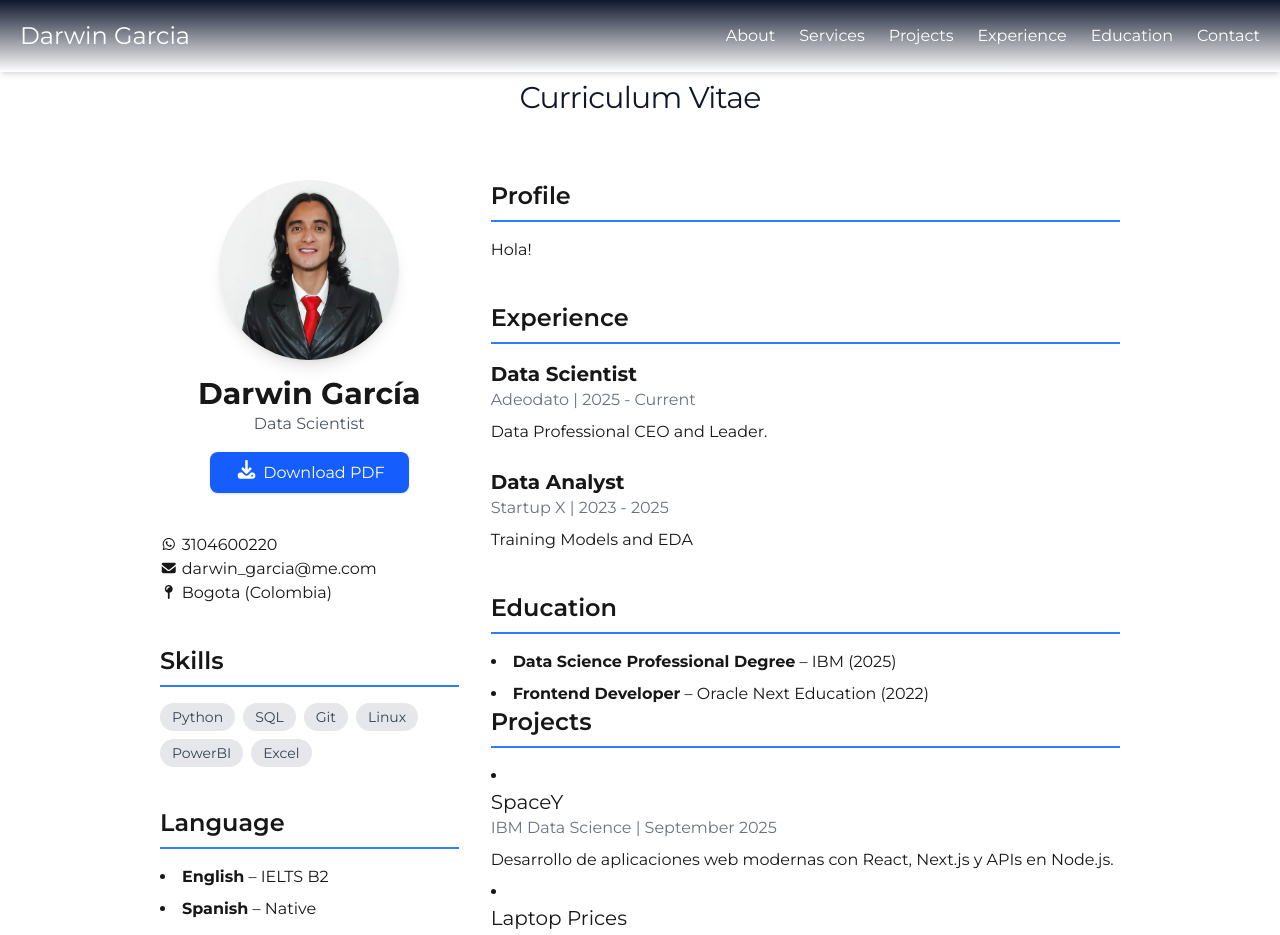
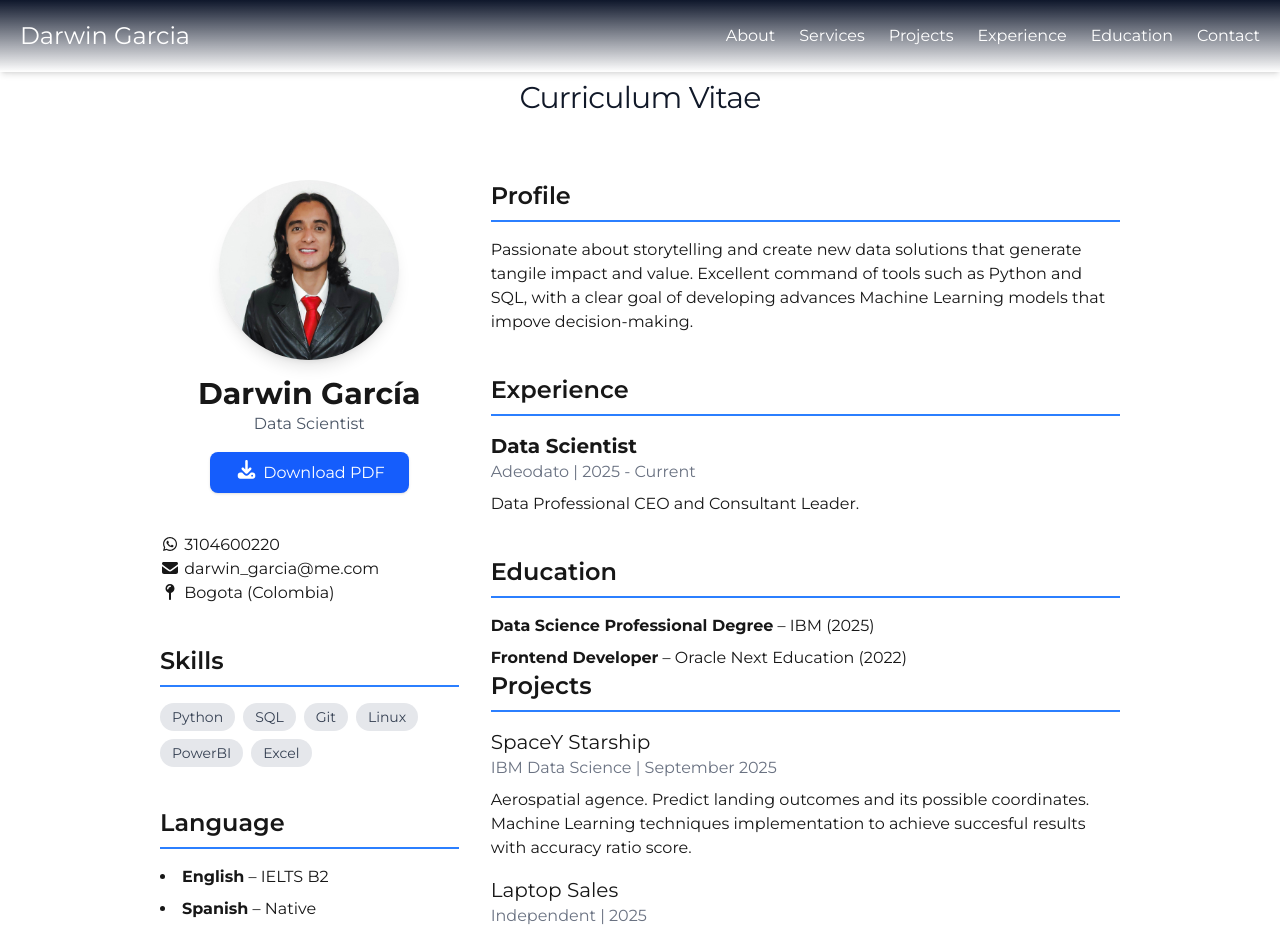
Before and after one commit to darwin-garcia/dangmoz-web-porfolio, a Next.js app: page /cv in a window 1280 px wide. Shown: the top 935 px of the page. Built offline with nearby package versions, Linux system fonts and the light colour scheme.

Commit message:
Add files via upload

```diff
--- a/src/app/about/card.js
+++ b/src/app/about/card.js
@@ -8,6 +8,7 @@ import { faCalendarAlt, faEnvelope, faDownload} from '@fortawesome/free-solid-sv
 import {FaFacebookSquare, FaGithub, FaInstagram, FaTiktok, FaLinkedin, FaTwitter, FaYoutube, FaWhatsapp }from '@/components/Icon';
 
 const ImgUser = "/images/profile/Profile1.jpg"
+const CVRoute = '/docs/CV.pdf'
 
 export default function AboutCard() {
   return (
@@ -30,7 +31,7 @@ export default function AboutCard() {
             <a href="https://call.whatsapp.com/voice/eVjRmhsyYb3C4dlMVJJnFF" className="relative inline-flex items-center justify-center p-0.5 mb-2 mr-2 overflow-hidden text-sm font-medium text-gray-900 rounded-full group bg-gradient-to-br from-cyan-500 to-blue-500 group-hover:from-cyan-500 group-hover:to-blue-500 hover:text-white dark:text-white focus:ring-4 focus:outline-none focus:ring-cyan-200 dark:focus:ring-cyan-800">
                 <span className="relative px-5 py-2.5 transition-all ease-in duration-75 bg-white dark:bg-gray-900 rounded-full group-hover:bg-opacity-0"><FaWhatsapp className='inline-flex items-center'/> Contact Me</span>
             </a>
-            <a href="#" className="relative inline-flex items-center justify-center p-0.5 mb-2 mr-2 overflow-hidden text-sm font-medium text-gray-900 rounded-full group bg-gradient-to-br from-pink-500 to-orange-400 group-hover:from-pink-500 group-hover:to-orange-400 hover:text-white dark:text-white focus:ring-4 focus:outline-none focus:ring-pink-200 dark:focus:ring-pink-800">
+            <a href={CVRoute} className="relative inline-flex items-center justify-center p-0.5 mb-2 mr-2 overflow-hidden text-sm font-medium text-gray-900 rounded-full group bg-gradient-to-br from-pink-500 to-orange-400 group-hover:from-pink-500 group-hover:to-orange-400 hover:text-white dark:text-white focus:ring-4 focus:outline-none focus:ring-pink-200 dark:focus:ring-pink-800">
                 <span className="relative px-5 py-2.5 transition-all ease-in duration-75 bg-white dark:bg-gray-900 rounded-full group-hover:bg-opacity-0">
                 <FontAwesomeIcon icon={faDownload} className="h-6 w-6" /> Resume </span>
             </a>
--- a/src/app/cv/page.js
+++ b/src/app/cv/page.js
@@ -45,9 +45,9 @@ export default function CVPage() {
           {/* Sección habilidades en la columna izquierda */}
           <section className="mt-10">
             <ul>
-              <li><FontAwesomeIcon icon = {faWhatsapp} className="text-sm" /> 3104600220</li>
-              <li><FontAwesomeIcon icon = {faEnvelope} className="text-sm" /> darwin_garcia@me.com</li>
-              <li><FontAwesomeIcon icon = {faMapPin} className="text-sm" /> Bogota (Colombia)</li>
+              <li><FontAwesomeIcon icon = {faWhatsapp} className="text-md" /> 3104600220</li>
+              <li><FontAwesomeIcon icon = {faEnvelope} className="text-md" /> darwin_garcia@me.com</li>
+              <li><FontAwesomeIcon icon = {faMapPin} className="text-md" /> Bogota (Colombia)</li>
             </ul>
           </section>
           {/* Sección habilidades en la columna izquierda */}
@@ -96,7 +96,7 @@ export default function CVPage() {
             </h2>
             <div className="space-y-6">
               <p>
-                Hola!
+                Passionate about storytelling and create new data solutions that generate tangile impact and value. Excellent command of tools such as Python and SQL, with a clear goal of developing advances Machine Learning models that impove decision-making.
               </p>
             </div>
           </section>
@@ -110,14 +110,7 @@ export default function CVPage() {
                 <h3 className="text-xl font-bold">Data Scientist</h3>
                 <p className="text-gray-500">Adeodato | 2025 - Current</p>
                 <p className="mt-2">
-                  Data Professional CEO and Leader.
-                </p>
-              </div>
-              <div>
-                <h3 className="text-xl font-bold">Data Analyst</h3>
-                <p className="text-gray-500">Startup X | 2023 - 2025</p>
-                <p className="mt-2">
-                  Training Models and EDA
+                  Data Professional CEO and Consultant Leader.
                 </p>
               </div>
             </div>
@@ -127,7 +120,8 @@ export default function CVPage() {
             <h2 className="text-2xl font-semibold border-b-2 border-blue-500 pb-2 mb-4">
               Education
             </h2>
-            <ul className="list-disc list-inside space-y-2">
+            <div className="space-y-6">
+              <ul className="list-none list-inside space-y-2">
                 <li>
                   <strong>Data Science Professional Degree</strong> – IBM (2025)
                 </li>
@@ -135,6 +129,7 @@ export default function CVPage() {
                   <strong>Frontend Developer</strong> – Oracle Next Education (2022)
                 </li>
               </ul>
+            </div>
           </section>
           {/* Sección Proyectos */}
           <section className="mb-10">
@@ -142,19 +137,19 @@ export default function CVPage() {
               Projects
             </h2>
             <div className="space-y-6">
-              <ul className="list-disc list-inside space-y-2">
+              <ul className="list-none list-inside space-y-4">
                 <li>
-                  <h3 className="text-xl">SpaceY</h3>
+                  <h3 className="text-xl">SpaceY Starship</h3>
                   <p className="text-gray-500">IBM Data Science | September 2025</p>
                   <p className="mt-2">
-                    Desarrollo de aplicaciones web modernas con React, Next.js y APIs en Node.js.
+                    Aerospatial agence. Predict landing outcomes and its possible coordinates. Machine Learning techniques implementation to achieve succesful results with accuracy ratio score.
                   </p>
                 </li>
                 <li>
-                  <h3 className="text-xl">Laptop Prices</h3>
-                  <p className="text-gray-500">IBM Data Science | 2025</p>
+                  <h3 className="text-xl">Laptop Sales</h3>
+                  <p className="text-gray-500">Independent | 2025</p>
                   <p className="mt-2">
-                    Implementación de interfaces responsivas con TailwindCSS y consumo de REST APIs.
+                    Laptop sales prediction based on relevant features and cost/benefit ratio for end-user. Machine Learning implementation to determine the fall in sales.
                   </p>
                 </li>
               </ul>
--- a/src/components/Hero.js
+++ b/src/components/Hero.js
@@ -3,7 +3,7 @@ import { useState } from 'react';
 import Typewriter from "typewriter-effect"
 import Image from "next/image";
 import { FontAwesomeIcon } from "@fortawesome/react-fontawesome";
-import { faDownload } from "@fortawesome/free-solid-svg-icons";
+import { faBook} from "@fortawesome/free-solid-svg-icons";
 import ParticleCanvas from "./ParticleCanvas";
 
 const ImgUser = '/images/profile/Profile1.jpg'
@@ -55,7 +55,7 @@ export default function Hero() {
             </div>
             <div>
                 <a href="/cv" className="bg-blue-500 text-gray-800 dark:text-white font-bold py-2 px-4 rounded inline-flex items-center border border-blue-100 hover:bg-green-600 transition duration-200">
-                    <FontAwesomeIcon icon = {faDownload} className="text-xl" /> Read More.
+                    <FontAwesomeIcon icon = {faBook} className="text-xl" /> Read More.
                 </a>
             </div>
         </div>
```
Lines whose indentation alone changed are shown as unchanged.
